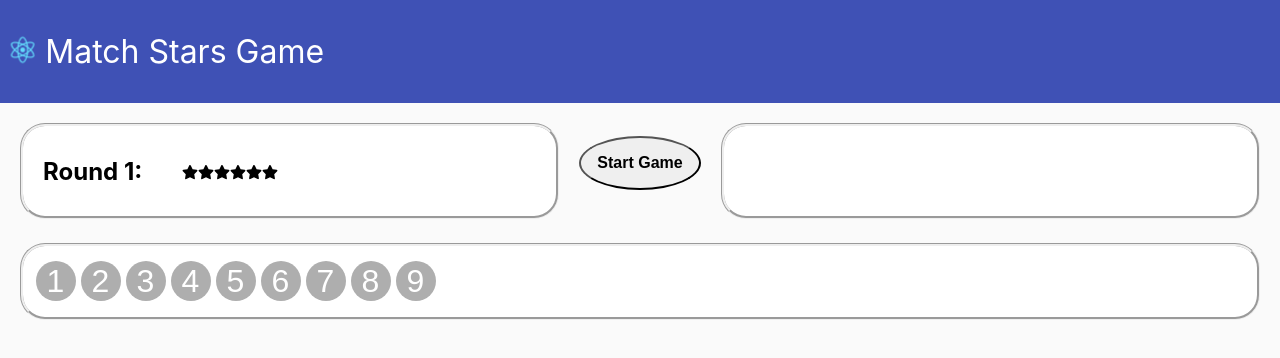
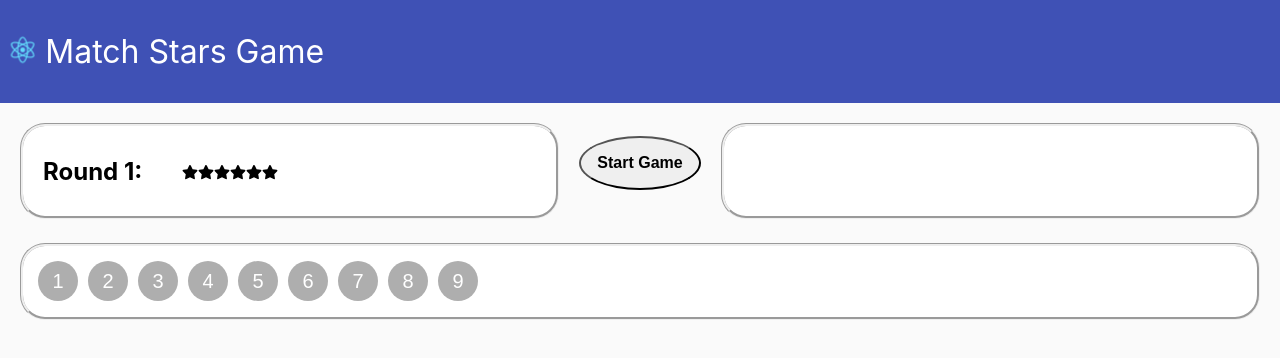
Before and after one commit to mkapiczy/star-match-game, a React (Create React App) app: page / in a window 1280 px wide. Shown: the top 358 px of the page. Built offline with nearby package versions, Linux system fonts and the light colour scheme.

Commit message:
Improve Number component styling

```diff
--- a/src/components/Number/Number.css
+++ b/src/components/Number/Number.css
@@ -1,6 +1,6 @@
 .number {
-    margin-right: 2.5px;
-    margin-left: 2.5px;
+    margin-right: 0.25em;
+    margin-left: 0.25em;
     background-color: #aeaeae;
     border: none;
     color: white;
@@ -9,7 +9,7 @@
     border-radius: 50%;
     width: 5vmin;
     height: 5vmin;
-    font-size: 4vmin;
+    font-size: 2.5vmin;
 }
 
 .number.not-available {
```
